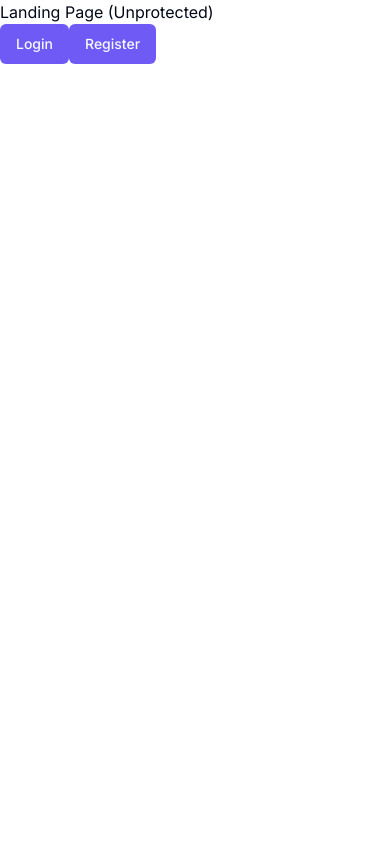
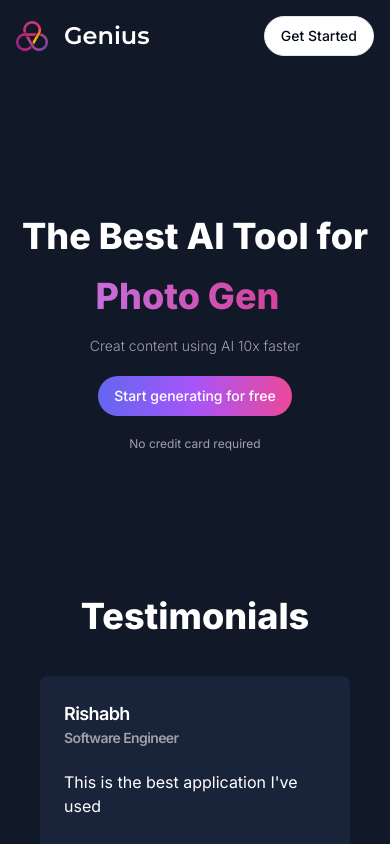
Before and after one commit to ayush181000/AI-saas, a Next.js app: page / in a window 390 px wide. Built offline with nearby package versions, Linux system fonts and the light colour scheme; no server answers.

Commit message:
finish landing page

```diff
--- /dev/null
+++ b/app/(landing)/layout.tsx
@@ -0,0 +1,9 @@
+const LandingLayout = ({ children }: { children: React.ReactNode }) => {
+  return (
+    <main className='h-full bg-[#111827] overflow-auto'>
+      <div className='mx-auto max-w-screnn-xl h-full w-full'>{children}</div>
+    </main>
+  );
+};
+
+export default LandingLayout;
--- a/app/(landing)/page.tsx
+++ b/app/(landing)/page.tsx
@@ -1,19 +1,15 @@
+import LandingComponent from '@/components/landing-component';
+import LandingHero from '@/components/landing-hero';
+import { LandingNavbar } from '@/components/landing-navbar';
 import { Button } from '@/components/ui/button';
 import Link from 'next/link';
 
 const LandingPage = () => {
   return (
-    <div className=''>
-      Landing Page (Unprotected)
-      <div>
-        <Link href='/sign-in'>
-          <Button>Login</Button>
-        </Link>
-
-        <Link href='/sign-up'>
-          <Button>Register</Button>
-        </Link>
-      </div>
+    <div className='h-full'>
+      <LandingNavbar />
+      <LandingHero />
+      <LandingComponent />
     </div>
   );
 };
--- /dev/null
+++ b/components/landing-component.tsx
@@ -0,0 +1,62 @@
+'use client';
+
+import { Card, CardContent, CardHeader, CardTitle } from './ui/card';
+
+const testimonials = [
+  {
+    name: 'Rishabh',
+    avatar: 'R',
+    title: 'Software Engineer',
+    description: "This is the best application I've used",
+  },
+  {
+    name: 'Rishabh',
+    avatar: 'R',
+    title: 'Software Engineer',
+    description: "This is the best application I've used",
+  },
+  {
+    name: 'Rishabh',
+    avatar: 'R',
+    title: 'Software Engineer',
+    description: "This is the best application I've used",
+  },
+  {
+    name: 'Rishabh',
+    avatar: 'R',
+    title: 'Software Engineer',
+    description: "This is the best application I've used",
+  },
+];
+
+const LandingComponent = () => {
+  return (
+    <div className='px-10 pb-20'>
+      <h2 className='text-white text-center font-extrabold text-4xl mb-10'>
+        Testimonials
+      </h2>
+      <div className='grid grid-cols-1 sm:grid-cols-2 md:grid-cols-3 lg:grid-cols-4 gap-4'>
+        {testimonials.map((item) => (
+          <Card
+            key={item.description}
+            className='bg-[#192339] border-none text-white'
+          >
+            <CardHeader>
+              <CardTitle className='flex items-center gap-x-2'>
+                <div>
+                  <p className='text-lg'>{item.name}</p>
+                  <p className='text-sm text-zinc-400'>{item.title}</p>
+                </div>
+              </CardTitle>
+              <CardContent className='pt-4 px-0'>
+                {item.description}
+              </CardContent>
+            </CardHeader>
+          </Card>
+        ))}
+      </div>
+    </div>
+  );
+};
+
+export default LandingComponent;
--- /dev/null
+++ b/components/landing-hero.tsx
@@ -0,0 +1,51 @@
+'use client';
+
+import { useAuth } from '@clerk/nextjs';
+import Link from 'next/link';
+import TypewriterComponent from 'typewriter-effect';
+
+import { Button } from '@/components/ui/button';
+
+const LandingHero = () => {
+  const { isSignedIn } = useAuth();
+  return (
+    <div className='text-white font-bold text-center py-36 space-y-5'>
+      <div className='text-4xl sm:text-5xl md:text-6xl lg:text-7xl space-y-5 font-extrabold'>
+        <h1>The Best AI Tool for</h1>
+        <div className='text-transparent bg-clip-text bg-gradient-to-r from-purple-400 to-pink-600'>
+          <TypewriterComponent
+            options={{
+              strings: [
+                'Chatbot.',
+                'Photo Generation.',
+                'Music Generation.',
+                'Code Generation.',
+                'Video Generation.',
+              ],
+              autoStart: true,
+              loop: true,
+            }}
+          />
+        </div>
+      </div>
+      <div className='text-sm md:text-xl font-light text-zinc-400'>
+        Creat content using AI 10x faster
+      </div>
+      <div>
+        <Link href={isSignedIn ? '/dashboard' : '/sign-up'}>
+          <Button
+            variant='premium'
+            className='md:text-lg p-4 md:p-6 rounded-full'
+          >
+            Start generating for free
+          </Button>
+        </Link>
+      </div>
+      <div className='text-zinc-400 text-xs md:text-sm font-normal'>
+        No credit card required
+      </div>
+    </div>
+  );
+};
+
+export default LandingHero;
--- /dev/null
+++ b/components/landing-navbar.tsx
@@ -0,0 +1,38 @@
+'use client';
+
+import { Montserrat } from 'next/font/google';
+import Image from 'next/image';
+import Link from 'next/link';
+import { useAuth } from '@clerk/nextjs';
+
+import { cn } from '@/lib/utils';
+import { Button } from '@/components/ui/button';
+
+const font = Montserrat({
+  weight: '600',
+  subsets: ['latin'],
+});
+
+export const LandingNavbar = () => {
+  const { isSignedIn } = useAuth();
+  return (
+    <div className='p-4 bg-transparent flex items-center justify-between'>
+      <Link href='/' className='flex items-center'>
+        <div className='relative h-8 w-8 mr-4'>
+          <Image fill alt='logo' src='/logo.png' />
+        </div>
+        <h1 className={cn('text-2xl font-bold text-white', font.className)}>
+          Genius
+        </h1>
+      </Link>
+
+      <div className='flex items-center gap-x-2'>
+        <Link href={isSignedIn ? '/dashboard' : '/sign-up'}>
+          <Button variant='outline' className='rounded-full'>
+            Get Started
+          </Button>
+        </Link>
+      </div>
+    </div>
+  );
+};
--- a/package.json
+++ b/package.json
@@ -44,6 +44,7 @@
     "tailwindcss": "3.3.3",
     "tailwindcss-animate": "^1.0.6",
     "typescript": "5.1.6",
+    "typewriter-effect": "^2.20.1",
     "zod": "^3.21.4",
     "zustand": "^4.3.9"
   },
```
Also changed, not shown: 1 other file (tests, documents, lock files or other folders).
